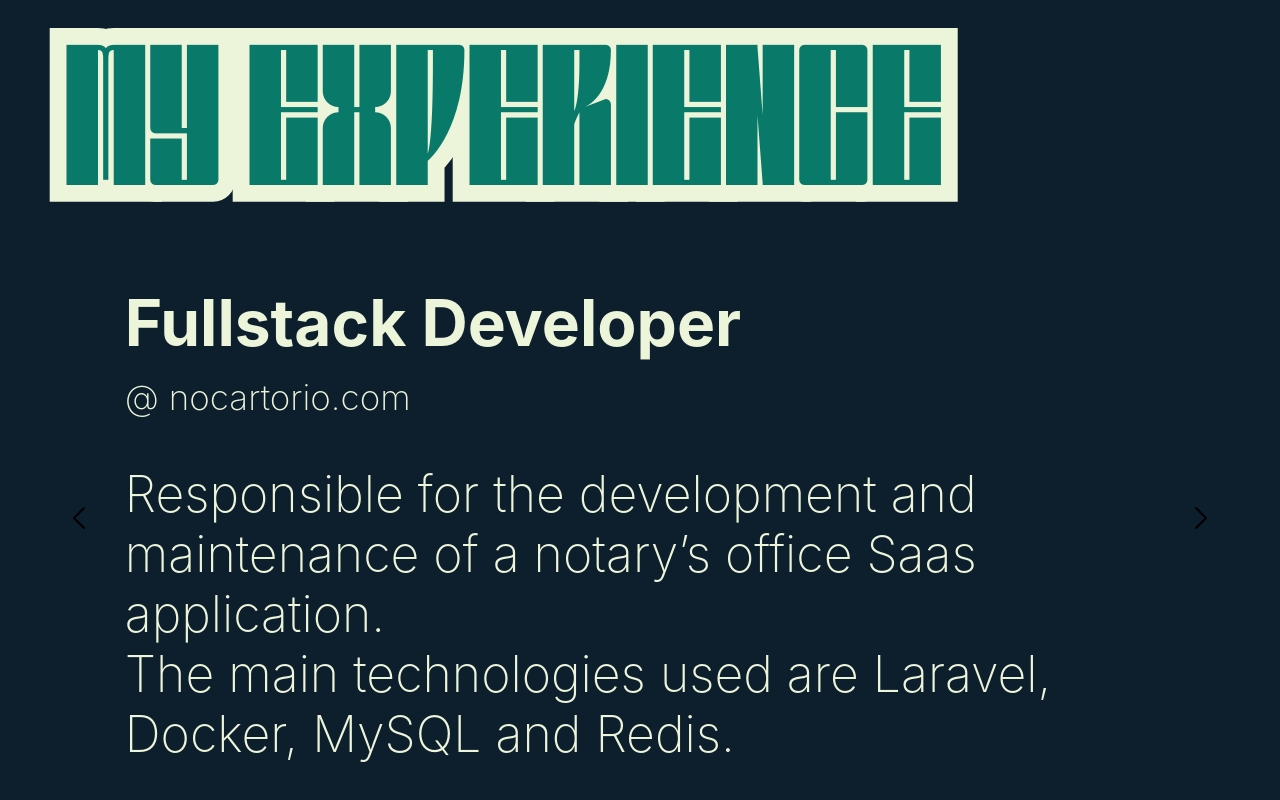
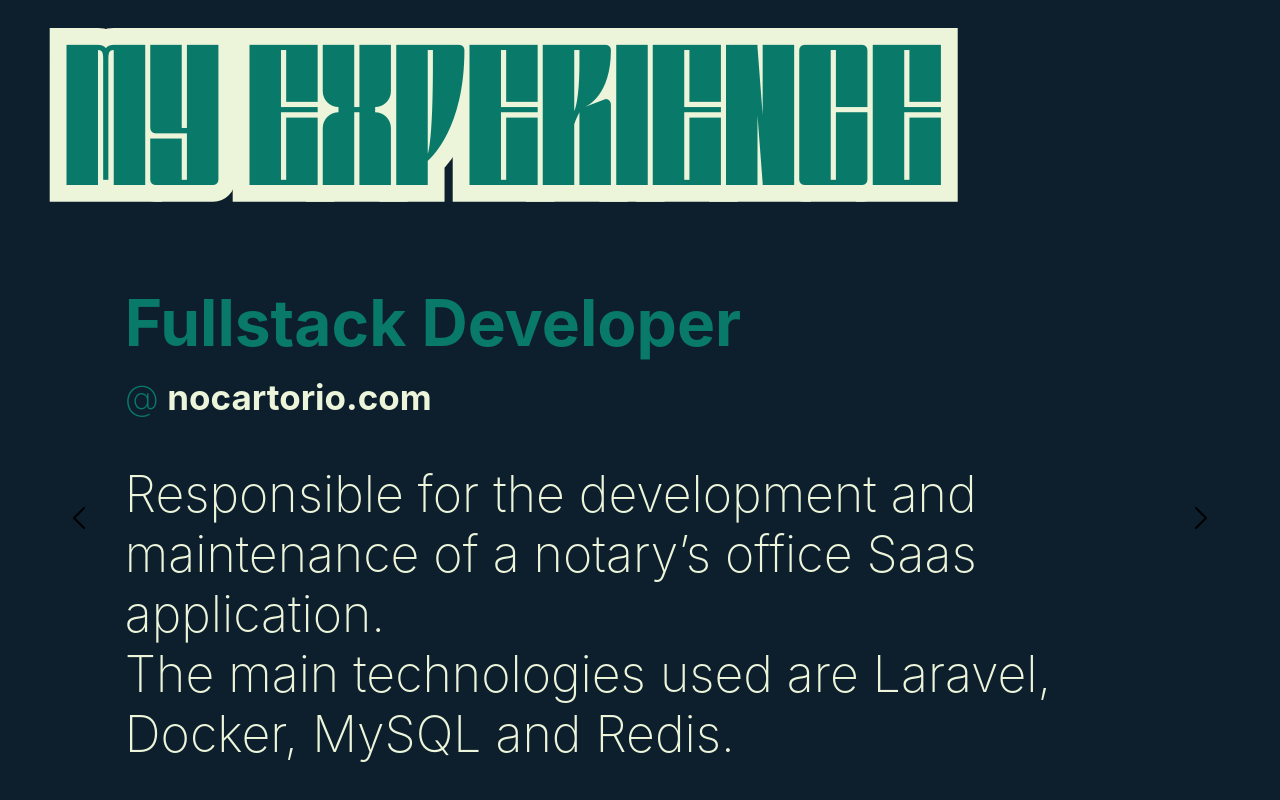
Before and after one commit to samuellucas21504/portfolio-2024, a React (Vite) app: page / in a window 1280 px wide. Shown: the part 1800-2600 px from the top of the page. Built offline with nearby package versions, Linux system fonts and the light colour scheme.

Commit message:
Estilizacao do header de Experience

```diff
--- a/src/experience/Experience.module.css
+++ b/src/experience/Experience.module.css
@@ -26,11 +26,18 @@ section {
 section > header > h1 {
     font-size: 4rem;
     font-weight: bold;
+    color: var(--green-500);
 }
 
 section > header > small {
     font-size: 2.1875rem;
+    font-weight: bold;
+    color: var(--white-500);
+}
+
+section > header > small > b {
     font-weight: 200;
+    color: var(--green-500);
 }
 
 section > h2 {
--- a/src/experience/Experience.tsx
+++ b/src/experience/Experience.tsx
@@ -9,7 +9,7 @@ export const Experience = ({position, company, text}: IExperienceProps) => {
         <section>
             <header>
                 <h1>{position}</h1>
-                <small>@ {company}</small>
+                <small><b>@</b> {company}</small>
             </header>
             <h2>
                 {text.map((line) => <p key={line}>{line}</p>)}
```
